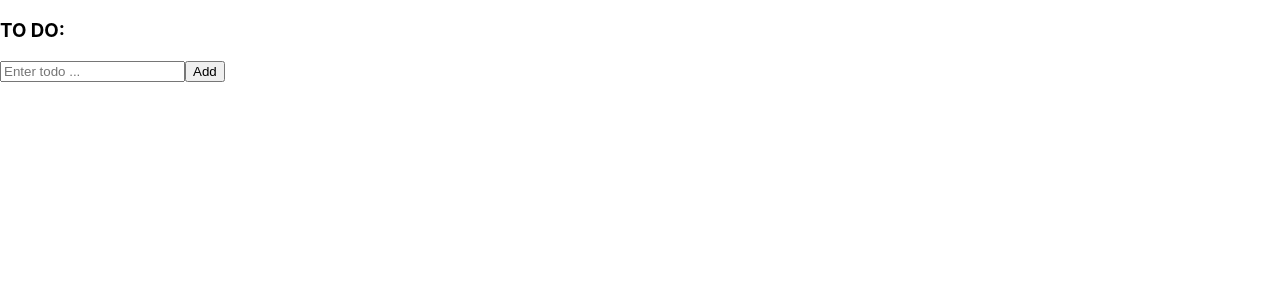
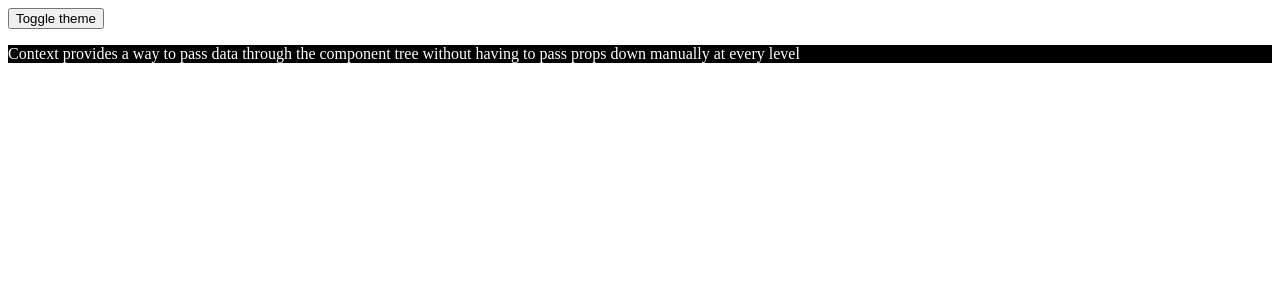
Before and after one commit to thanhtoannguyenviet/training-reactjs, a React (Create React App) app: page / in a window 1280 px wide. Shown: the top 300 px of the page. Built offline with nearby package versions, Linux system fonts and the light colour scheme.

Commit message:
Before use provider

```diff
--- /dev/null
+++ b/src/App.css
@@ -0,0 +1,4 @@
+.dark {
+  color: #fff;
+  background-color: black;
+}
--- a/src/App.js
+++ b/src/App.js
@@ -1,60 +1,22 @@
-import { useReducer, useRef } from "react";
-import Todo from "./Todo";
-const initState = {
-  jobs: [],
-  job: "",
-};
-const SET_JOB = "set";
-const ADD_JOB = "add";
-const REMOVE_JOB = "remove";
+import { createContext, useState } from "react";
+import Content from "./Content";
+import "./App.css";
 
-const reducer = (state, action) => {
-  let newState;
-  switch (action.type) {
-    case SET_JOB:
-      return (newState = {
-        ...state,
-        job: action.payload,
-      });
-    case ADD_JOB:
-      return (newState = {
-        ...state,
-        jobs: [...state.jobs, action.payload],
-      });
-    case REMOVE_JOB:
-      const newJobs = [...state.jobs];
-      newJobs.splice(action.payload, 1);
-      return {
-        ...state,
-        jobs: newJobs,
-      };
-    default:
-      throw new Error("Invalid action");
-  }
-};
-const setJob = (payload) => {
-  return {
-    type: SET_JOB,
-    payload,
-  };
-};
-const addJob = (payload) => {
-  return {
-    type: ADD_JOB,
-    payload,
-  };
-};
-const removeJob = (payload) => {
-  return {
-    type: REMOVE_JOB,
-    payload,
-  };
-};
 function App() {
-  const [state, dispatch] = useReducer(reducer, initState);
-  const { job, jobs } = state;
-  const inputRef = useRef();
-  return <Todo />;
+  const [theme, setTheme] = useState("dark");
+
+  return (
+    <>
+      <button
+        onClick={() => {
+          theme === "dark" ? setTheme("light") : setTheme("dark");
+        }}
+      >
+        Toggle theme
+      </button>
+      <Content theme={theme} />
+    </>
+  );
 }
 
 export default App;
--- /dev/null
+++ b/src/Content.js
@@ -0,0 +1,6 @@
+import Paragraph from "./Paragraph";
+function Content({ theme }) {
+  return <Paragraph theme={theme} />;
+}
+
+export default Content;
--- /dev/null
+++ b/src/Paragraph.js
@@ -0,0 +1,10 @@
+function Paragraph({ theme }) {
+  console.log("theme:", theme);
+  return (
+    <p className={theme}>
+      Context provides a way to pass data through the component tree without
+      having to pass props down manually at every level
+    </p>
+  );
+}
+export default Paragraph;
--- a/src/Todo/actions.js
+++ /dev/null
@@ -1,22 +0,0 @@
-import { ADD_JOB, REMOVE_JOB, SET_JOB } from "./constants";
-
-export const setJob = (payload) => {
-  return {
-    type: SET_JOB,
-    payload,
-  };
-};
-
-export const addJob = (payload) => {
-  return {
-    type: ADD_JOB,
-    payload,
-  };
-};
-
-export const removeJob = (payload) => {
-  return {
-    type: REMOVE_JOB,
-    payload,
-  };
-};
--- a/src/Todo/constants.js
+++ /dev/null
@@ -1,3 +0,0 @@
-export const SET_JOB = "set";
-export const ADD_JOB = "add";
-export const REMOVE_JOB = "remove";
--- a/src/Todo/index.js
+++ /dev/null
@@ -1,40 +0,0 @@
-import { useReducer, useRef } from "react";
-import { setJob, addJob, removeJob } from "./actions";
-import reducer from "./reducer";
-const initState = {
-  job: "",
-  jobs: [],
-};
-function Todo() {
-  const [state, dispatch] = useReducer(reducer, initState);
-  const { job, jobs } = state;
-  const inputRef = useRef();
-  const handleSubmit = () => {
-    dispatch(addJob(job));
-    dispatch(setJob(""));
-    inputRef.current.focus();
-  };
-  return (
-    <div>
-      <h3>TO DO:</h3>
-      <input
-        ref={inputRef}
-        value={job}
-        placeholder="Enter todo ..."
-        onChange={(e) => dispatch(setJob(e.target.value))}
-      />
-      <button onClick={() => handleSubmit()}> Add</button>
-      <ul>
-        {jobs &&
-          jobs.map((job, index) => (
-            <li key={index}>
-              {job}{" "}
-              <button onClick={() => dispatch(removeJob(index))}> X </button>
-            </li>
-          ))}
-      </ul>
-    </div>
-  );
-}
-
-export default Todo;
--- a/src/Todo/reducer.js
+++ /dev/null
@@ -1,26 +0,0 @@
-import { ADD_JOB, REMOVE_JOB, SET_JOB } from "./constants";
-
-const reducer = (state, action) => {
-  switch (action.type) {
-    case SET_JOB:
-      return {
-        ...state,
-        job: action.payload,
-      };
-    case ADD_JOB:
-      return {
-        ...state,
-        jobs: [...state.jobs, action.payload],
-      };
-    case REMOVE_JOB:
-      const newJobs = [...state.jobs];
-      newJobs.splice(action.payload, 1);
-      return {
-        ...state,
-        jobs: newJobs,
-      };
-    default:
-      throw new Error("Invalid action");
-  }
-};
-export default reducer;
--- a/src/index.css
+++ /dev/null
@@ -1,13 +0,0 @@
-body {
-  margin: 0;
-  font-family: -apple-system, BlinkMacSystemFont, 'Segoe UI', 'Roboto', 'Oxygen',
-    'Ubuntu', 'Cantarell', 'Fira Sans', 'Droid Sans', 'Helvetica Neue',
-    sans-serif;
-  -webkit-font-smoothing: antialiased;
-  -moz-osx-font-smoothing: grayscale;
-}
-
-code {
-  font-family: source-code-pro, Menlo, Monaco, Consolas, 'Courier New',
-    monospace;
-}
--- a/src/index.js
+++ b/src/index.js
@@ -1,6 +1,5 @@
 import React from "react";
 import ReactDOM from "react-dom/client";
-import "./index.css";
 import App from "./App";
 import reportWebVitals from "./reportWebVitals";
 
```
Also changed, not shown: src/Context.js (deleted, +0 -7 lines), src/Todo/logger.js (deleted, +0 -11 lines).
